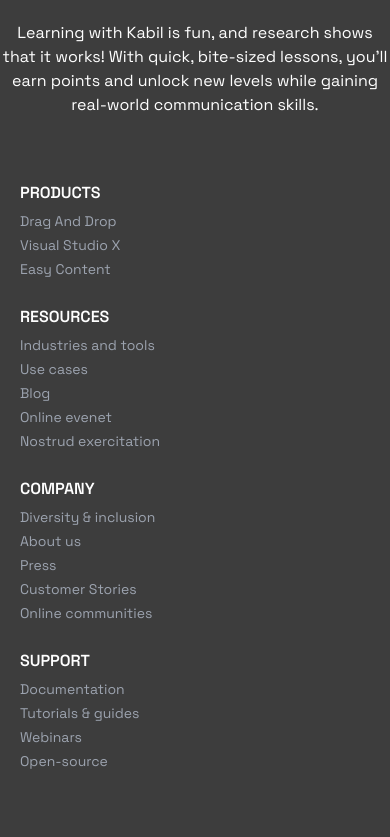
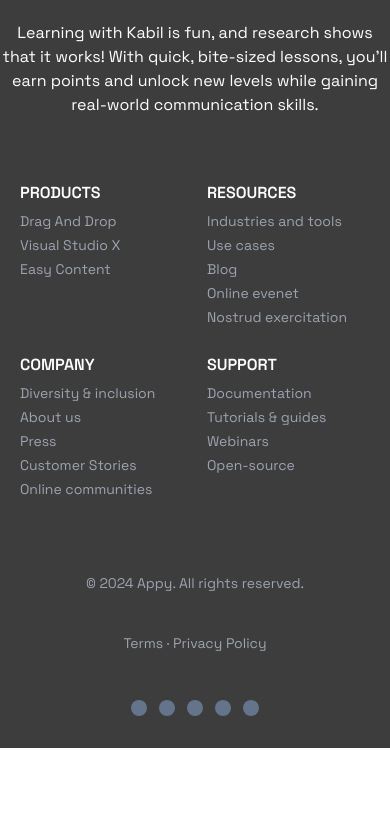
Before and after one commit to learning79/kaabil.me, a React (Vite) app in the folder Frontend/: page / in a window 390 px wide. Shown: the part 4827-5664 px from the top of the page. After the commit the page ends 5575 px from the top, so only its background shows below. Built offline with nearby package versions, Linux system fonts and the light colour scheme; no server answers.

Commit message:
Update ItemsContainer

```diff
--- a/Frontend/src/components/ItemsContainer.jsx
+++ b/Frontend/src/components/ItemsContainer.jsx
@@ -2,7 +2,7 @@ import Item from "./item";
 import { PRODUCTS, RESOURCES, COMPANY, SUPPORT } from "./Menus";
 const ItemsContainer = () => {
   return (
-    <div className="grid grid-cols-1 sm:grid-cols-3 lg:grid-cols-4 gap-6 sm:px-8 px-5 py-16">
+    <div className="grid grid-cols-2 sm:grid-cols-3 lg:grid-cols-4 gap-6 sm:px-8 px-5 py-16">
       <Item Links={PRODUCTS} title="PRODUCTS" />
       <Item Links={RESOURCES} title="RESOURCES" />
       <Item Links={COMPANY} title="COMPANY" />
```
